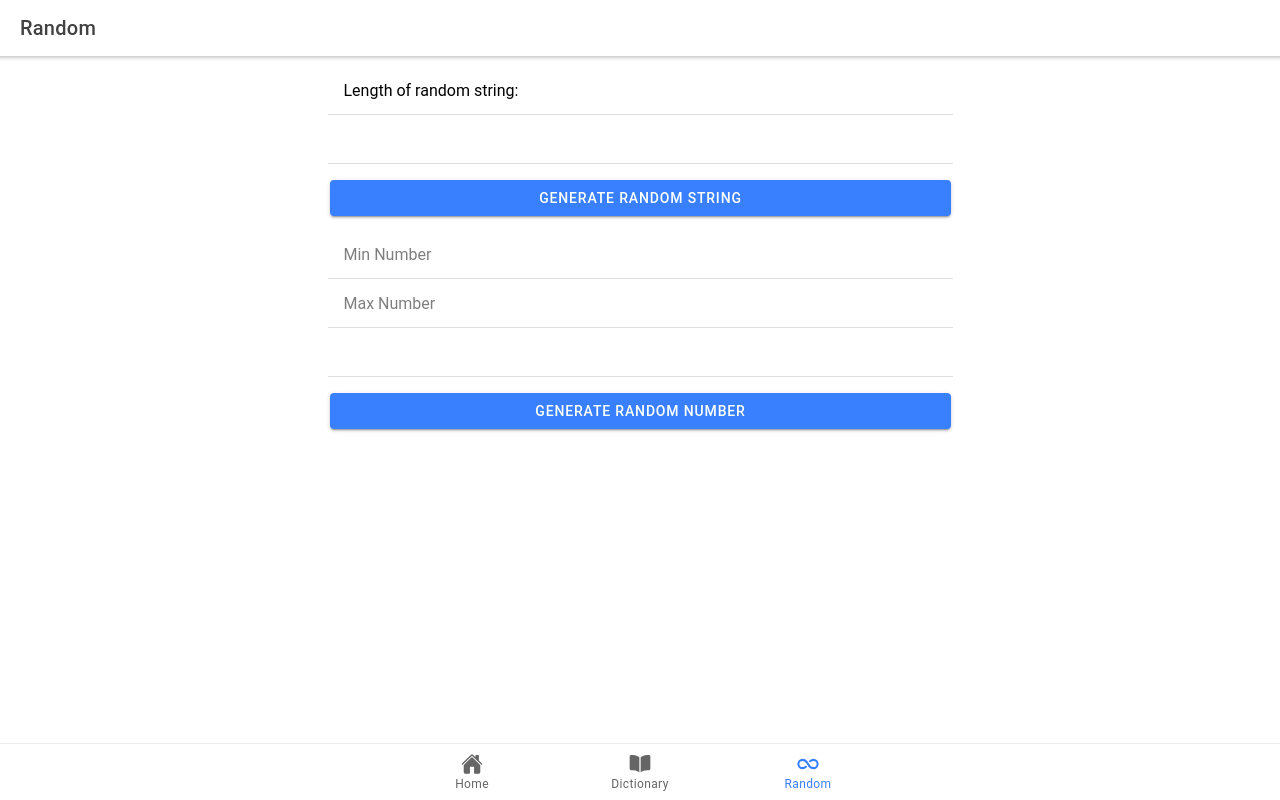
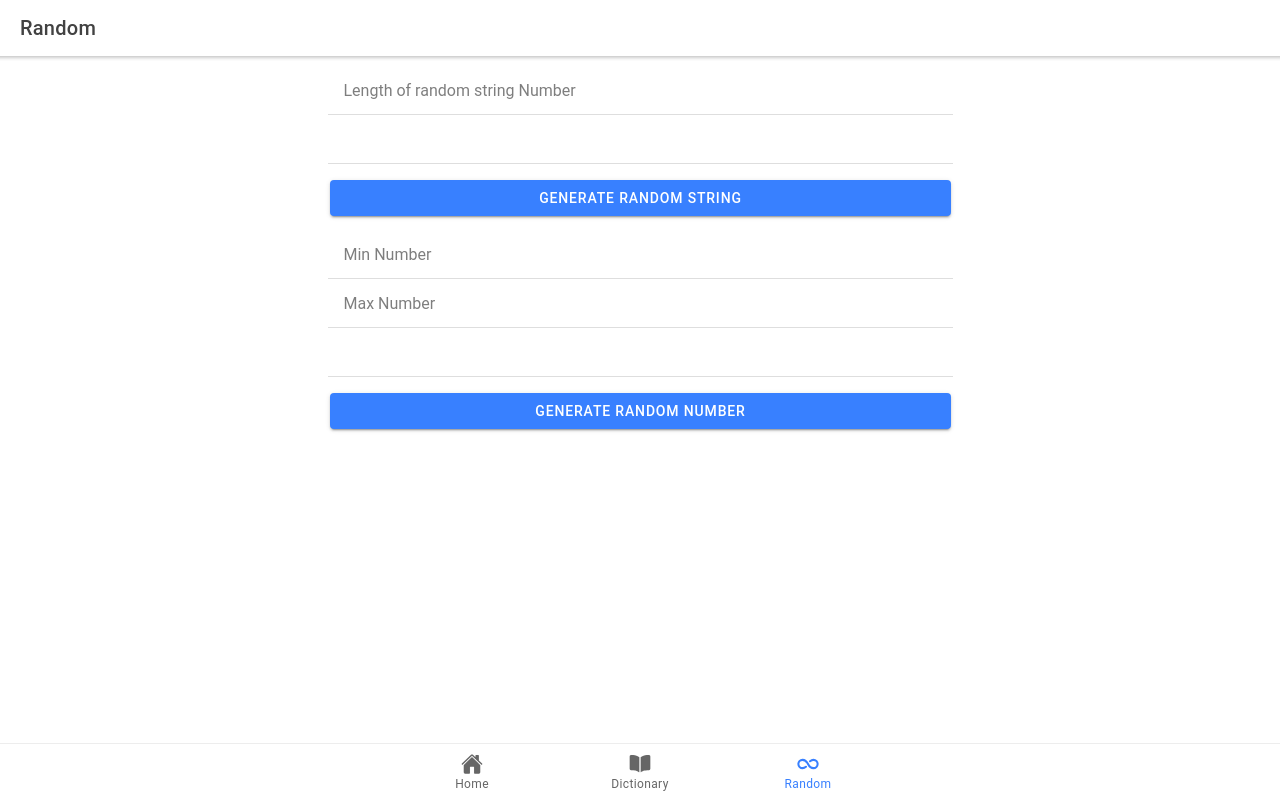
Before and after one commit to cevaris/random-app-js, a React (Create React App) app in the folder app/: page /random in a window 1280 px wide. Built offline with nearby package versions, Linux system fonts and the light colour scheme.

Commit message:
update random number form

```diff
--- a/app/src/components/RandomNumberForm.tsx
+++ b/app/src/components/RandomNumberForm.tsx
@@ -20,7 +20,7 @@ const RandomNumberForm: React.FC<RandomNumberFormProps> = () => {
         max: number().required('This field is required.'),
     });
 
-    const { register, handleSubmit, errors, setError } = useForm<IFormInputs>({
+    const { register, handleSubmit, errors } = useForm<IFormInputs>({
         resolver: yupResolver(validationSchema),
         mode: 'onChange'
     });
--- a/app/src/components/RandomStringForm.tsx
+++ b/app/src/components/RandomStringForm.tsx
@@ -1,6 +1,8 @@
-import { IonButton, IonInput, IonItem, IonLabel } from '@ionic/react';
+import { yupResolver } from '@hookform/resolvers/yup';
+import { IonButton, IonInput, IonItem, IonText } from '@ionic/react';
 import React, { useState } from 'react';
-import { Controller, useForm } from 'react-hook-form';
+import { useForm } from 'react-hook-form';
+import { number, object } from 'yup';
 import { getRandomString } from '../actions/random';
 
 interface IFormInputs {
@@ -11,7 +13,13 @@ interface RandomStringFormProps {
 
 const RandomStringForm: React.FC<RandomStringFormProps> = () => {
     const [randomString, setRandomString] = useState('');
-    const { control, register, handleSubmit } = useForm<IFormInputs>({});
+    const validationSchema = object().shape({
+        length: number().required('This field is required.').min(1),
+    });
+
+    const { register, handleSubmit, errors } = useForm<IFormInputs>({
+        resolver: yupResolver(validationSchema)
+    });
 
     const onSubmit = async (data: IFormInputs) => {
         const result = await getRandomString(data.length);
@@ -21,14 +29,18 @@ const RandomStringForm: React.FC<RandomStringFormProps> = () => {
     return (
         <form onSubmit={handleSubmit(onSubmit)}>
             <IonItem>
-                <IonLabel>Length of random string:</IonLabel>
-                <Controller
-                    as={<IonInput type="number" ref={register} />}
+                <IonInput
+                    type="text"
                     name="length"
-                    defaultValue=''
-                    control={control}
+                    ref={register}
+                    placeholder={'Length of random string Number'}
                 />
             </IonItem>
+            {errors.length && (
+                <IonText color="danger" className="ion-padding-start">
+                    <small>{errors.length.message}</small>
+                </IonText>
+            )}
             <IonItem>
                 <IonInput value={randomString} readonly={true} />
             </IonItem>
```
